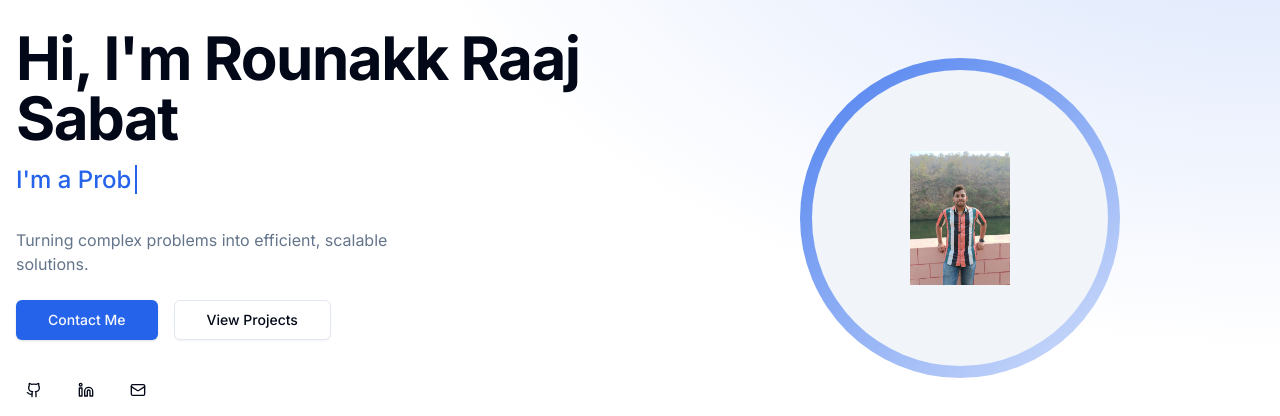
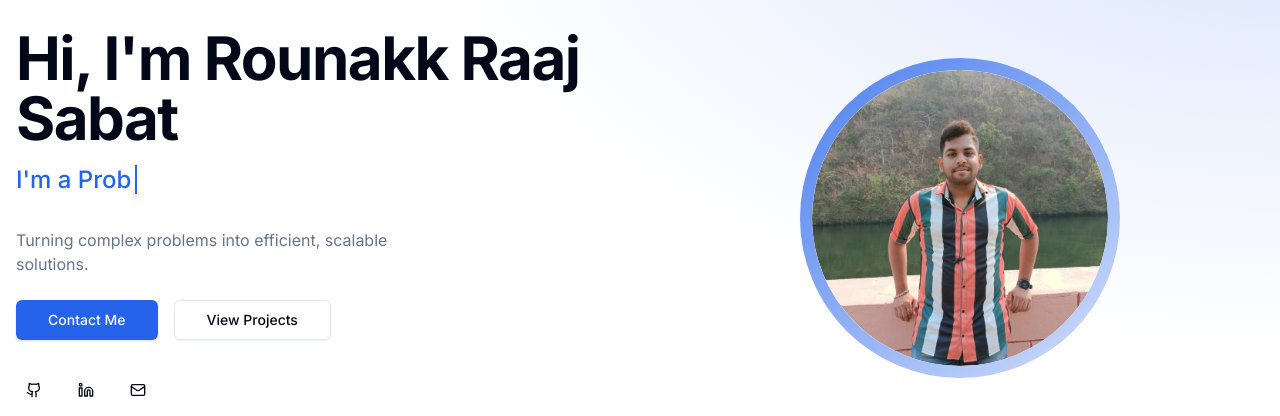
Before and after one commit to rounakkraaj-1744/portfolio, a Next.js app: page / in a window 1280 px wide. Shown: the part 214-630 px from the top of the page. Built offline with nearby package versions, Linux system fonts and the light colour scheme.

Commit message:
added my image

```diff
--- a/components/HeroSection.tsx
+++ b/components/HeroSection.tsx
@@ -106,7 +106,7 @@ export default function Hero() {
           <div className="relative w-80 h-80 rounded-full bg-gradient-to-br from-primary/80 to-primary/20 flex items-center justify-center">
             <div className="absolute inset-3 rounded-full bg-background flex items-center justify-center overflow-hidden">
               <div className="w-full h-full bg-muted flex items-center justify-center text-6xl">
-                <Image src="/myimage.jpg" alt="loading..." width="100" height="100"/>
+                <Image src="/myimage.jpg" alt="loading..." fill className="object-cover rounded-full"/>
               </div>
             </div>
           </div>
```
